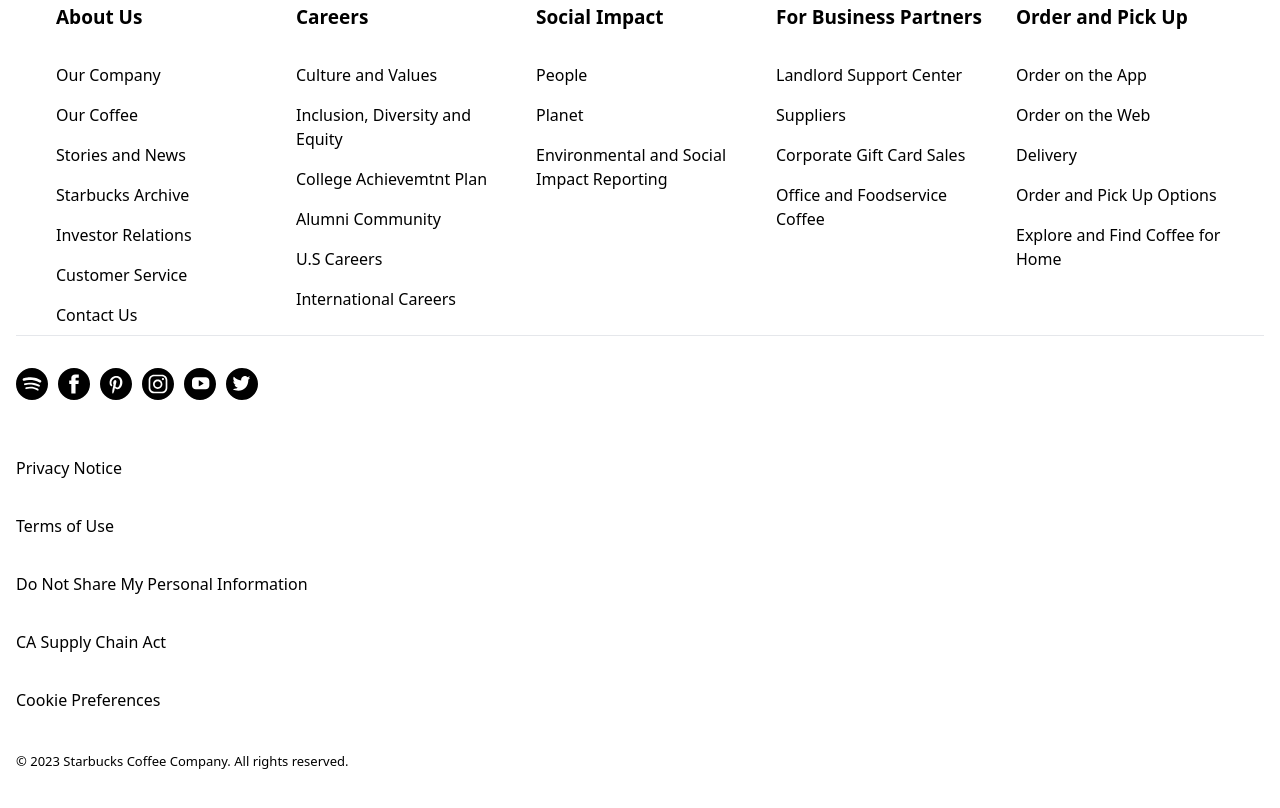
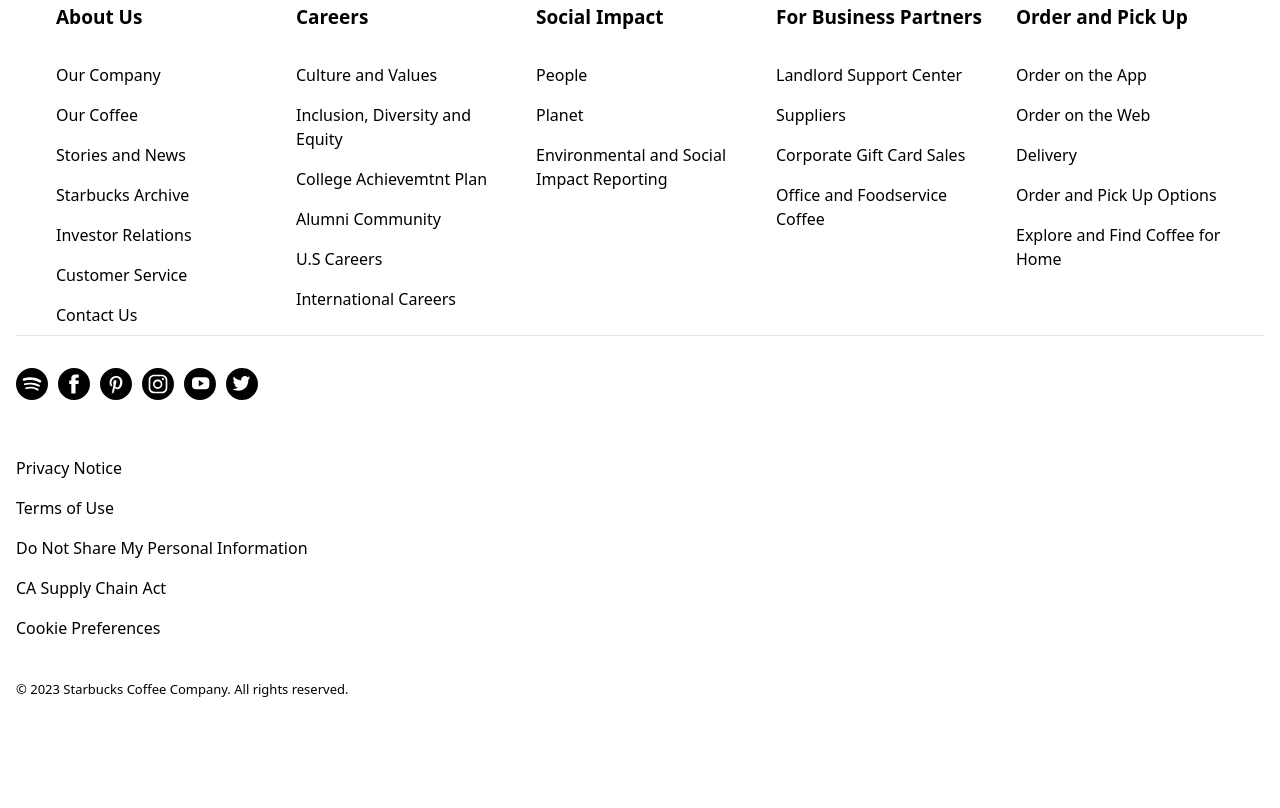
Before and after one commit to sbrook776/FrontendPractice, a plain HTML site: page Starbucks/index.html in a window 1280 px wide. Shown: the part 4562-5370 px from the top of the page. Drawn offline with nearby package versions, Linux system fonts and the light colour scheme.

Commit message:
spacing fix

```diff
--- a/Starbucks/index.html
+++ b/Starbucks/index.html
@@ -889,7 +889,7 @@
 				</a>
 			</div>
 			<div class="py-[16px]">
-				<ul class="flex flex-col gap-[18px]">
+				<ul class="flex flex-col">
 					<li class="py-[8px]"><a href="">Privacy Notice</a></li>
 					<li class="py-[8px]"><a href="">Terms of Use</a></li>
 					<li class="py-[8px]">
```
